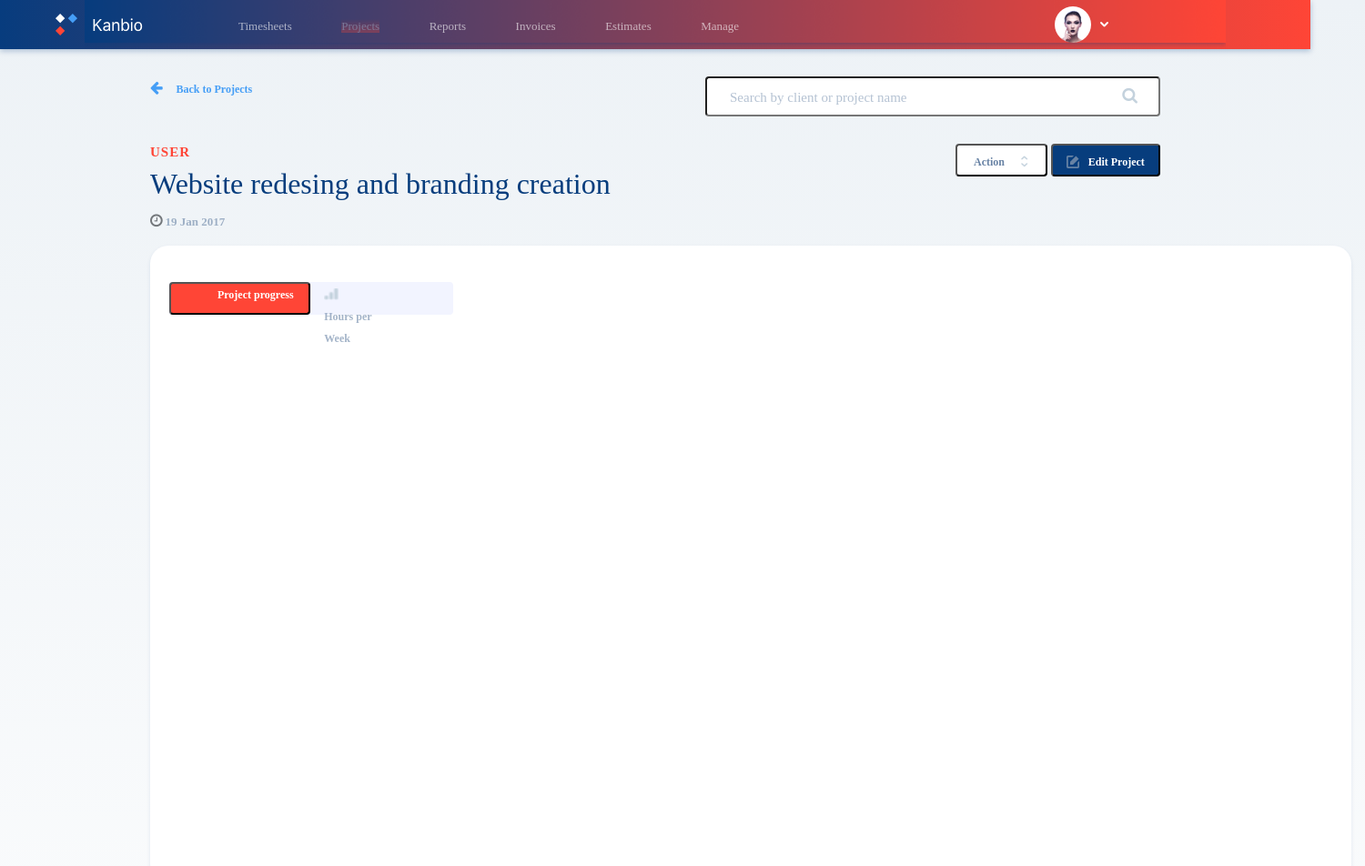
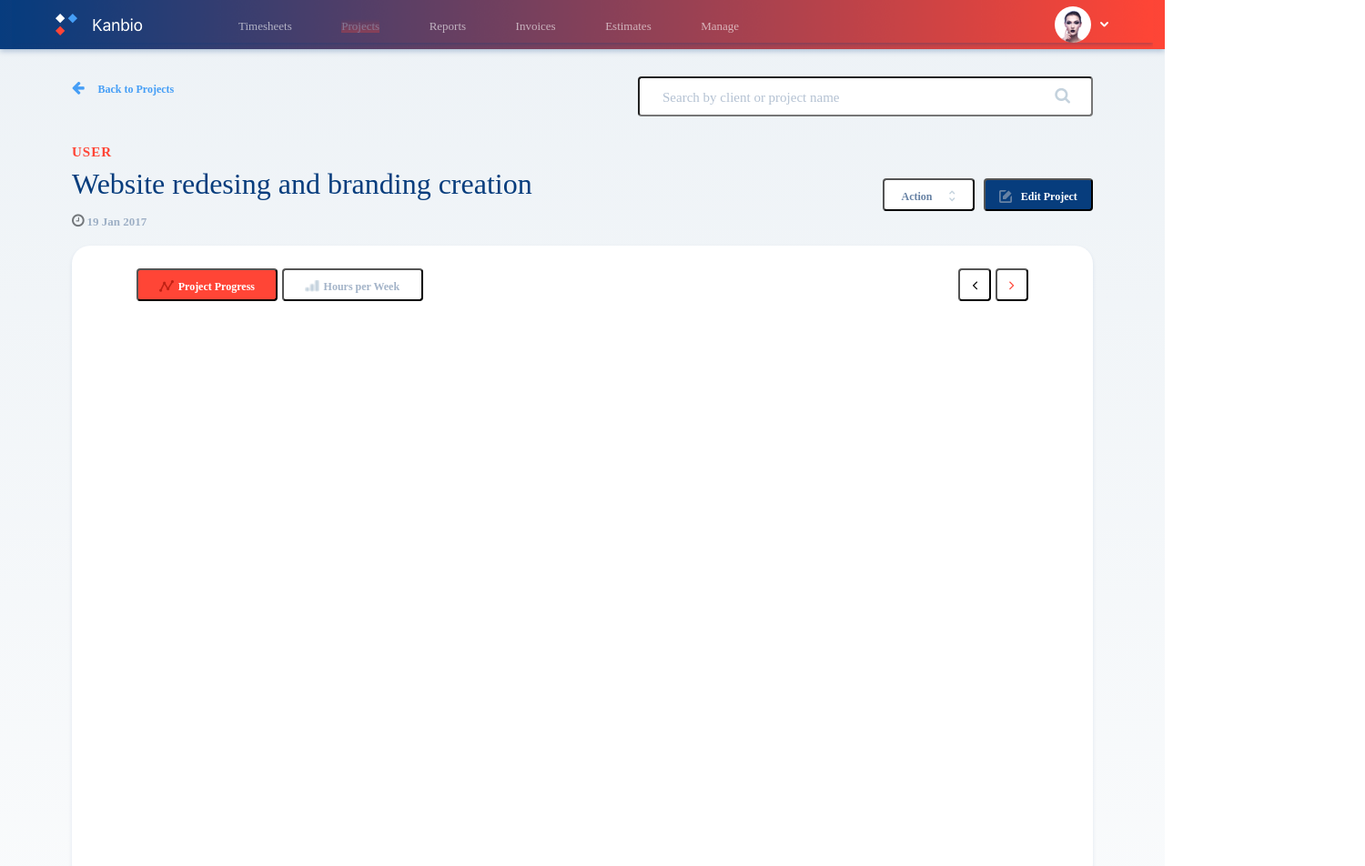
Before and after one commit to inhaq/hello, a plain HTML site: page index.html in a window 1280 px wide. Shown: the top 952 px of the page at 91% size, 1500 px wide, since content can reach past the window. Drawn offline with nearby package versions, Linux system fonts and the light colour scheme.

Commit message:
buttons and header fixed

```diff
--- a/index.html
+++ b/index.html
@@ -7,7 +7,8 @@
     <meta http-equiv="X-UA-Compatible" content="ie=edge">
     <link rel="stylesheet" href="./style.css">
     <link rel="stylesheet" href="https://cdnjs.cloudflare.com/ajax/libs/font-awesome/4.7.0/css/font-awesome.min.css">
-	<link rel="stylesheet" href="https://stackpath.bootstrapcdn.com/bootstrap/4.1.3/css/bootstrap.min.css" integrity="sha384-MCw98/SFnGE8fJT3GXwEOngsV7Zt27NXFoaoApmYm81iuXoPkFOJwJ8ERdknLPMO" crossorigin="anonymous">
+    <link rel="stylesheet" href="https://stackpath.bootstrapcdn.com/bootstrap/4.1.3/css/bootstrap.min.css" integrity="sha384-MCw98/SFnGE8fJT3GXwEOngsV7Zt27NXFoaoApmYm81iuXoPkFOJwJ8ERdknLPMO"
+        crossorigin="anonymous">
     <title>Kanbio</title>
 </head>
 
@@ -15,7 +16,8 @@
     <header>
         <nav class="texture">
             <img src="./assets/topbar.png" srcset="./assets/topbar@2x.png 2x,
-        ./assets/topbar@3x.png 3x" class="Topbar" alt="topbar">
+        ./assets/topbar@3x.png 3x" class="Topbar"
+                alt="topbar">
             <img class="Logo" src="./assets/logo.png" alt="Logo">
             <ul class="btn-list">
                 <li class="pad"><a href="" class="btn1">Timesheets</a></li>
@@ -50,7 +52,7 @@
                     <span class="-Jan-2017">19 Jan 2017</span>
                 </p>
             </div>
-			<div class="col-md-4 text-right">
+            <div class="col-md-4 mid-vertical">
                 <button class="btn-action">
                     <span class="Actions">Action </span>
                     <img class="Arrows-icon" src="/assets/arrows-icon@3x.png">
@@ -61,40 +63,37 @@
                 </button>
             </div>
         </div>
+
         <div class="Rectangle">
-			<div class="row Buttons" style="padding: 40px 50px">
-				<div class="col-sm-3 row Rectangle-7">
-					<div class="col-sm-6">
-						<button class="Button row">
-							<span class="col-sm-2"><img src="assets/`icon.png" srcset="assets/icon@2x.png 2x,
-             assets/icon@3x.png 3x" class="Icon">
-							</span>
-							<div class="col-sm-6">
-								<span class="Project-Progress">Project progress</span>
-							</div>
+            <div class="container">
+                <div class="row">
+                    <div class="col-md-6">
+                        <button class="Button">
+                            <img src="assets/icon.png" srcset="assets/icon@2x.png 2x,
+             assets/icon@3x.png 3x"
+                                class="Icon">
+                            <span class="Project-Progress">Project Progress</span>
+                        </button>
+
+                        <button class="Button Rectangle-7">
+                            <img src="assets/icon_2.png" srcset="assets/icon_2.png 2x,
+             assets/icon_2.png 3x"
+                                class="Icon">
+                            <span class="Hours-Per-Week">Hours per Week</span>
                         </button>
                     </div>
-					<div class="col-sm-6 row">
-						<span class="col-sm-2">
-							<img src="assets/icon_2.png" srcset="assets/icon_2.png 2x,
-             assets/icon_2.png 3x" class="Icon">
-						</span>
-						<div class="col-sm-10"><span class="Hours-Per-Week">Hours per Week</span></div>
-					</div>
-				</div>
-				<!--
-				<div class="col-sm-1 row">
-					<div class="col-sm-6 Rectangle-7">
-
-					</div>
-					<div class="col-sm-6 Rectangle-7">
-						<img src="assets/arrows-icon.png" class="ArrowIconLeft">
+                    <div class="col-md-6 text-right">
                         <button class="buttonArrow">
-							<span class="ButtonArrowIcon"><img src="assets/arrows-icon.png" ></span>
+                            <i class="fa fa-angle-left"></i>
+                        </button>
+                        <button class="buttonArrow">
+                            <i class="fa fa-angle-right"></i>
                         </button>
                     </div>
                 </div>
--->
+            </div>
+        </div>
+
     </div>
     </div>
     <article class="data-table"></article>
--- a/style.css
+++ b/style.css
@@ -14,7 +14,7 @@ a {
 }
 
 .Topbar {
-	width: 1440px;
+    width: 100vw;
     height: 54px;
     object-fit: contain;
     box-shadow: 0 2px 6px 0 rgba(7, 61, 125, 0.3);
@@ -151,7 +151,6 @@ input {
 }
 
 .Bg {
-	width: 1440px;
     height: 1475px;
     background-image: linear-gradient(to top, #ffffff, #edf2f6);
 }
@@ -216,6 +215,7 @@ input {
     height: 36px;
     border-radius: 4px;
     background-color: #073d7d;
+    margin-left: 10px;
 }
 
 .Edit-Project {
@@ -245,7 +245,6 @@ input {
 }
 
 .Uzers {
-	width: 52px;
     height: 18px;
     font-family: ProximaNova;
     font-size: 15px;
@@ -258,7 +257,6 @@ input {
 }
 
 .Website-redesign-b {
-	width: 523px;
     height: 38px;
     font-family: ProximaNova;
     font-size: 32px;
@@ -271,11 +269,11 @@ input {
 }
 
 .Rectangle {
-	width: 1320px;
     height: 700px;
     border-radius: 20px;
     box-shadow: 0 2px 4px 0 rgba(7, 61, 125, 0.1);
     background-color: #ffffff;
+    padding: 25px 0;
 }
 
 .Rectangle-7 {
@@ -290,7 +288,6 @@ input {
     height: 36px;
     border-radius: 4px;
     background-color: #ff4536;
-	float: right;
 }
 
 .Icon {
@@ -310,10 +307,9 @@ input {
     line-height: normal;
     letter-spacing: normal;
     color: #ffffff;
-	float:left;
     padding-top: 5px;
-	padding-right: 25px;
 }
+
 .Hours-Per-Week {
     width: 88px;
     height: 15px;
@@ -327,3 +323,31 @@ input {
     letter-spacing: normal;
     color: #6782a4;
 }
+
+.container {
+    max-width: 90% !important;
+}
+
+.mid-vertical {
+    display: flex;
+    align-items: center;
+    justify-content: flex-end;
+}
+
+.Rectangle-7 {
+    height: 36px;
+    border-radius: 4px;
+    background-color: #ffffff;
+}
+
+.buttonArrow {
+    width: 36px;
+    height: 36px;
+    border-radius: 4px;
+    background-color: #ffffff;
+}
+
+.fa-angle-right {
+    color: #ff4536;
+    font-weight: bold;
+}
```
Lines whose indentation alone changed are shown as unchanged.
